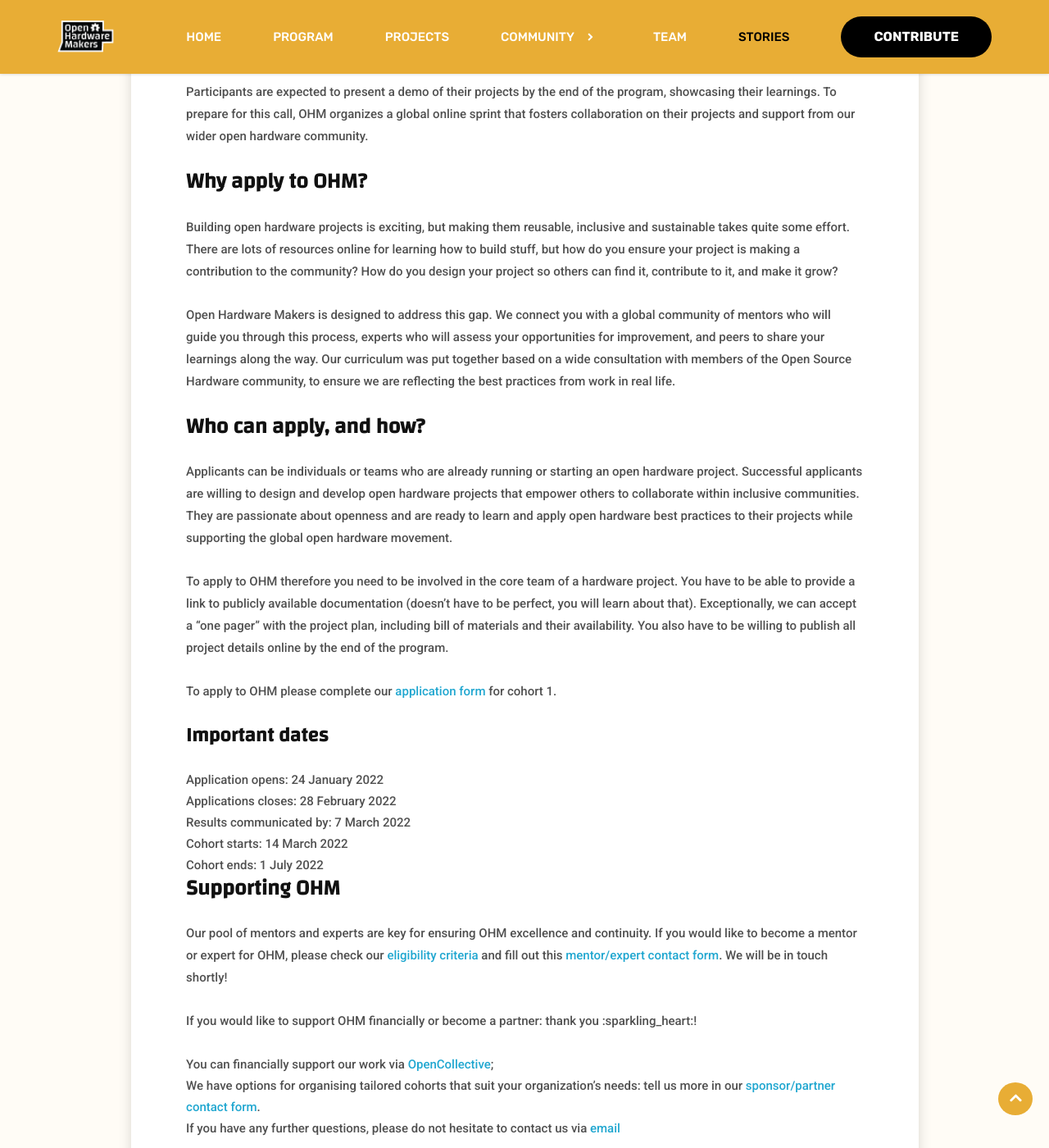
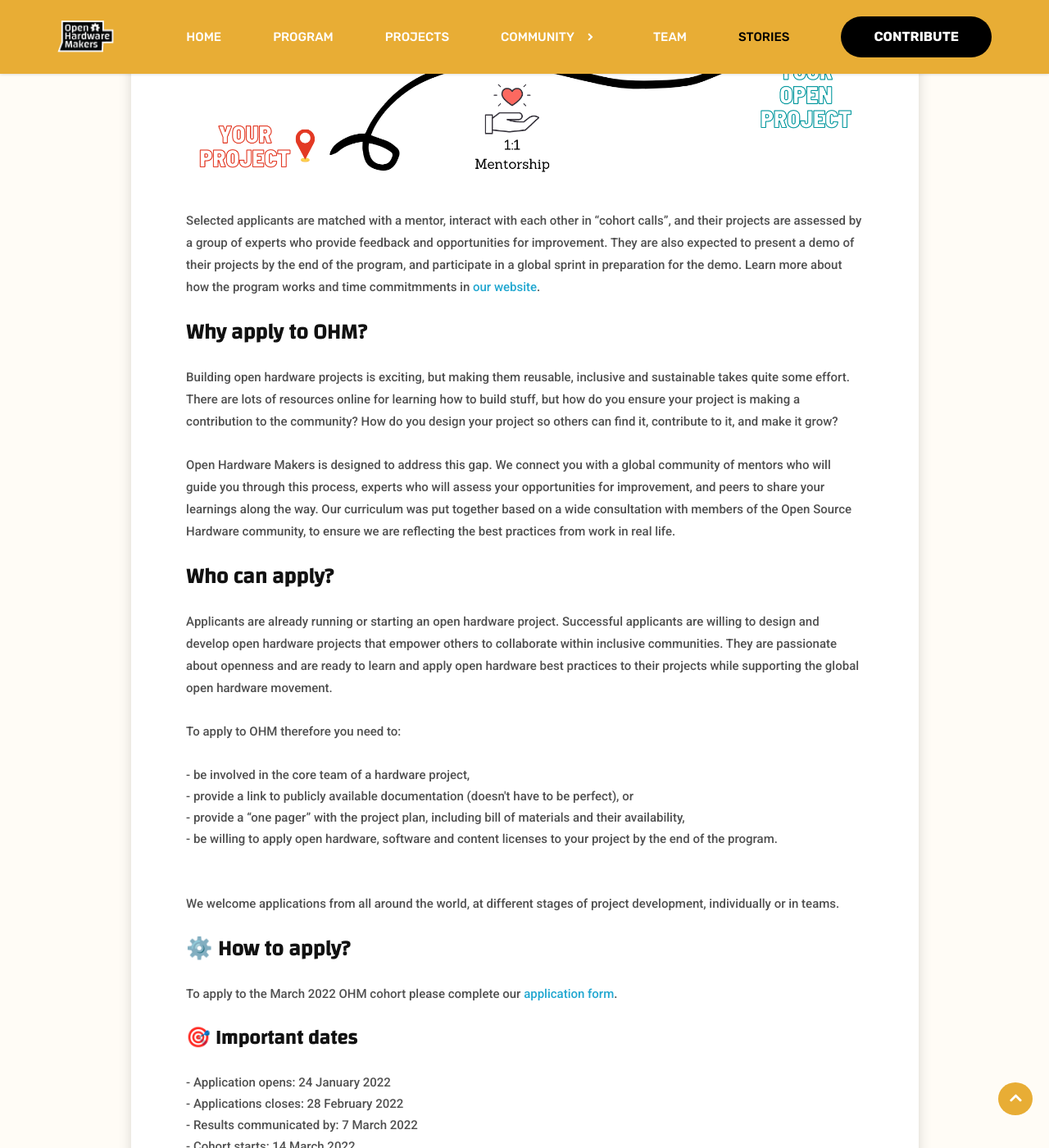
Before and after one commit to ohwmakers/ohwmakers-website, a Jekyll site: the page built from collections/_stories/OHM_cohort1.md, in a window 1280 px wide and 1400 px high, scrolled down 1218 px. Shown: the whole window at 82% size. Built offline with Jekyll 4.4.1, drawn with Linux system fonts in a browser that asks for light colours; some of the changed text lies outside the part shown.

Commit message:
Update OHM_cohort1.md

```diff
--- a/collections/_stories/OHM_cohort1.md
+++ b/collections/_stories/OHM_cohort1.md
@@ -1,26 +1,27 @@
 ---
 layout: post
-title: "Cohort 1: call for applications is open!"
+title: "Cohort 1 call for projects!"
 date: 2022-02-03 12:13:00 +0000
 tag: ["cohort1","program"]
 featured-image: "/assets/images/posts/we-are-open.jpg"
 ---
 
-Dear Open Source Hardware community, friends, enthusiasts and allies,
+*Applications for the March 2022 cohort of OHM are now OPEN, learn more in this blog post.*
 
-After a long incubation period, we are very happy to announce that **Open Hardware Makers (OHM) is ready to open its first 2022 cohort**!
+***
+Dear Open Source Hardware community, friends, enthusiasts and allies: After a long incubation period, we are very happy to announce that **Open Hardware Makers (OHM) is ready to open its first 2022 cohort**!
 
 ### What is OHM in a nutshell
 
-OHM is a mentorship program for open source hardware projects and their developers. Selected applicants learn the best practices for building reusable, inclusive and sustainable open projects, supported by 1-to-1 mentorship and a vibrant community of experts and peers.
+OHM is an online mentorship program for open source hardware projects and their developers. Selected applicants learn the best practices for building reusable, inclusive and sustainable open projects, supported by 1-to-1 mentorship and a vibrant community of experts and peers.
 
 ### How does OHM work?
 
 Open Hardware Makers is organized in 16-weeks cohorts; during this time participants go through 8 hands-on modules, each taking 2 weeks to complete. The complete Open Hardware Makers Curriculum can be found [here](https://curriculum.openhardware.space).
 
-At the beginning of the cohort each participant is matched with a mentor, who supports their journey through the program with bi-weekly check-ins. Every other week, participants interact with each other in "cohort calls". These calls are an opportunity to discuss challenges, ideas and experiences from the current module they are working on, with peers. Mid-program, projects are assessed by a group of experts in the specific application domain, who provide feedback and opportunities for improvement.
+![OHM Outline](/assets/images/posts/path.png)
 
-Participants are expected to present a demo of their projects by the end of the program, showcasing their learnings. To prepare for this call, OHM organizes a global online sprint that fosters collaboration on their projects and support from our wider open hardware community.
+Selected applicants are matched with a mentor, interact with each other in "cohort calls", and their projects are assessed by a group of experts who provide feedback and opportunities for improvement. They are also expected to present a demo of their projects by the end of the program, and participate in a global sprint in preparation for the demo. Learn more about how the program works and time commitmments in [our website](https://openhardware.space/program/).
 
 ### Why apply to OHM?
 
@@ -28,32 +29,46 @@
 
 Open Hardware Makers is designed to address this gap. We connect you with a global community of mentors who will guide you through this process, experts who will assess your opportunities for improvement, and peers to share your learnings along the way. Our curriculum was put together based on a wide consultation with members of the Open Source Hardware community, to ensure we are reflecting the best practices from work in real life.
 
-### Who can apply, and how?
+### Who can apply?
 
-Applicants can be individuals or teams who are already running or starting an open hardware project. Successful applicants are willing to design and develop open hardware projects that empower others to collaborate within inclusive communities. They are passionate about openness and are ready to learn and apply open hardware best practices to their projects while supporting the global open hardware movement.
+Applicants are already running or starting an open hardware project. Successful applicants are willing to design and develop open hardware projects that empower others to collaborate within inclusive communities. They are passionate about openness and are ready to learn and apply open hardware best practices to their projects while supporting the global open hardware movement.
 
-To apply to OHM therefore you need to be involved in the core team of a hardware project. You have to be able to provide a link to publicly available documentation (doesn't have to be perfect, you will learn about that). Exceptionally, we can accept a “one pager” with the project plan, including bill of materials and their availability. You also have to be willing to publish all project details online by the end of the program.
+To apply to OHM therefore you need to:
+ <ul>
+  <li> - be involved in the core team of a hardware project,</li>
+  <li> - provide a link to publicly available documentation (doesn't have to be perfect), or</li>
+  <li> - provide a “one pager” with the project plan, including bill of materials and their availability,</li>
+  <li> - be willing to apply open hardware, software and content licenses to your project by the end of the program.</li>
+ </ul>
+ <br>
 
-To apply to OHM please complete our [application form](https://forms.gle/vpn2FucUozVEcG5dA) for cohort 1.
+We welcome applications from all around the world, at different stages of project development, individually or in teams.
 
-#### Important dates
+### ⚙️ How to apply?
 
-- Application opens: 24 January 2022
-- Applications closes: 28 February 2022
-- Results communicated by: 7 March 2022
-- Cohort starts: 14 March 2022
-- Cohort ends: 1 July 2022
+To apply to the March 2022 OHM cohort please complete our [application form](https://forms.gle/vpn2FucUozVEcG5dA).
 
-### Supporting OHM
+#### 🎯 Important dates
 
-Our pool of mentors and experts are key for ensuring OHM excellence and continuity. If you would like to become a mentor or expert for OHM, please check our [eligibility criteria](https://openhardware.space/program/) and fill out this [mentor/expert contact form](https://forms.gle/YW9acrfEDyyWpmtj8). We will be in touch shortly!
+ <ul>
+  <li> - Application opens: 24 January 2022</li>
+  <li> - Applications closes: 28 February 2022</li>
+  <li> - Results communicated by: 7 March 2022</li>
+  <li> - Cohort starts: 14 March 2022</li>
+  <li> - Cohort ends: 1 July 2022</li>
+ </ul>
+ <br>
 
-If you would like to support OHM financially or become a partner: thank you :sparkling_heart:!
-- You can financially support our work via [OpenCollective](https://opencollective.com/open-hardware-makers);
-- We have options for organising tailored cohorts that suit your organization's needs: tell us more in our [sponsor/partner contact form](https://forms.gle/ktAXdma4rmDxtcXo8).
+### 💖 Supporting OHM
 
-If you have any further questions, please do not hesitate to contact us via [email](mailto:ohwmakers@gmail.com)
+We really appreciate your support to our work! We have different support routes:
 
-And remember: when in doubt, stay calm and open source everything.
+🦄 Mentors and experts are key for ensuring OHM excellence and continuity. If you would like to become a mentor or expert for OHM, please check our [eligibility criteria](https://openhardware.space/program/) and fill out this [mentor/expert contact form](https://forms.gle/YW9acrfEDyyWpmtj8)<br><br>
+💰 You can financially support our work via [OpenCollective](https://opencollective.com/open-hardware-makers), every contribution is meaningful!<br><br>
+🤝 We have options for organising tailored cohorts that suit your organization's needs: tell us more in our [sponsor/partner contact form](https://forms.gle/ktAXdma4rmDxtcXo8).
+
+If you have any further questions, please do not hesitate to contact us via [email](mailto:ohwmakers@gmail.com). We will be announcing a webinar for applicants soon, where you will be able to ask us questions on the application process, live. Stay tuned!
+
+**And remember: when in doubt, stay calm and open source everything.**
 
 *Cover photo by <a href="https://unsplash.com/@sonance?utm_source=unsplash&utm_medium=referral&utm_content=creditCopyText">Viktor Forgacs</a> on <a href="https://unsplash.com/s/photos/open-call?utm_source=unsplash&utm_medium=referral&utm_content=creditCopyText">Unsplash</a>*
```
